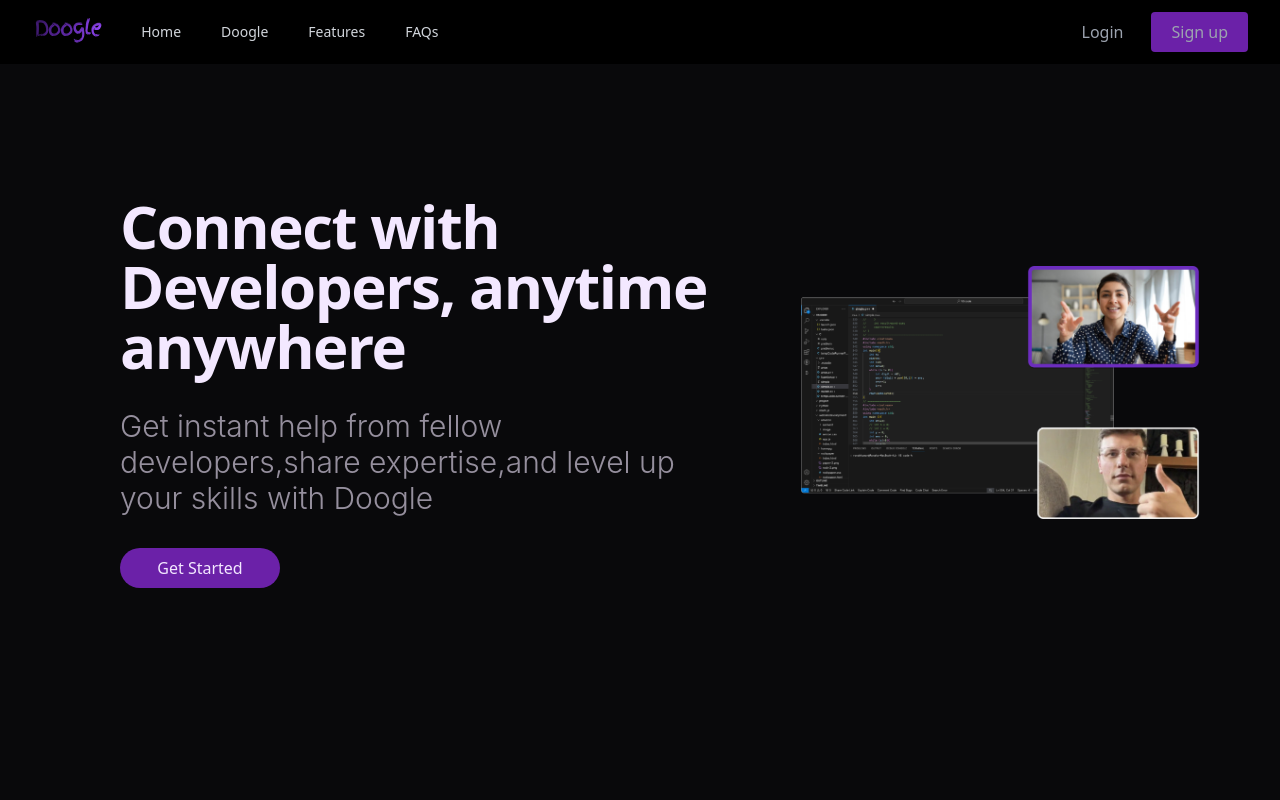
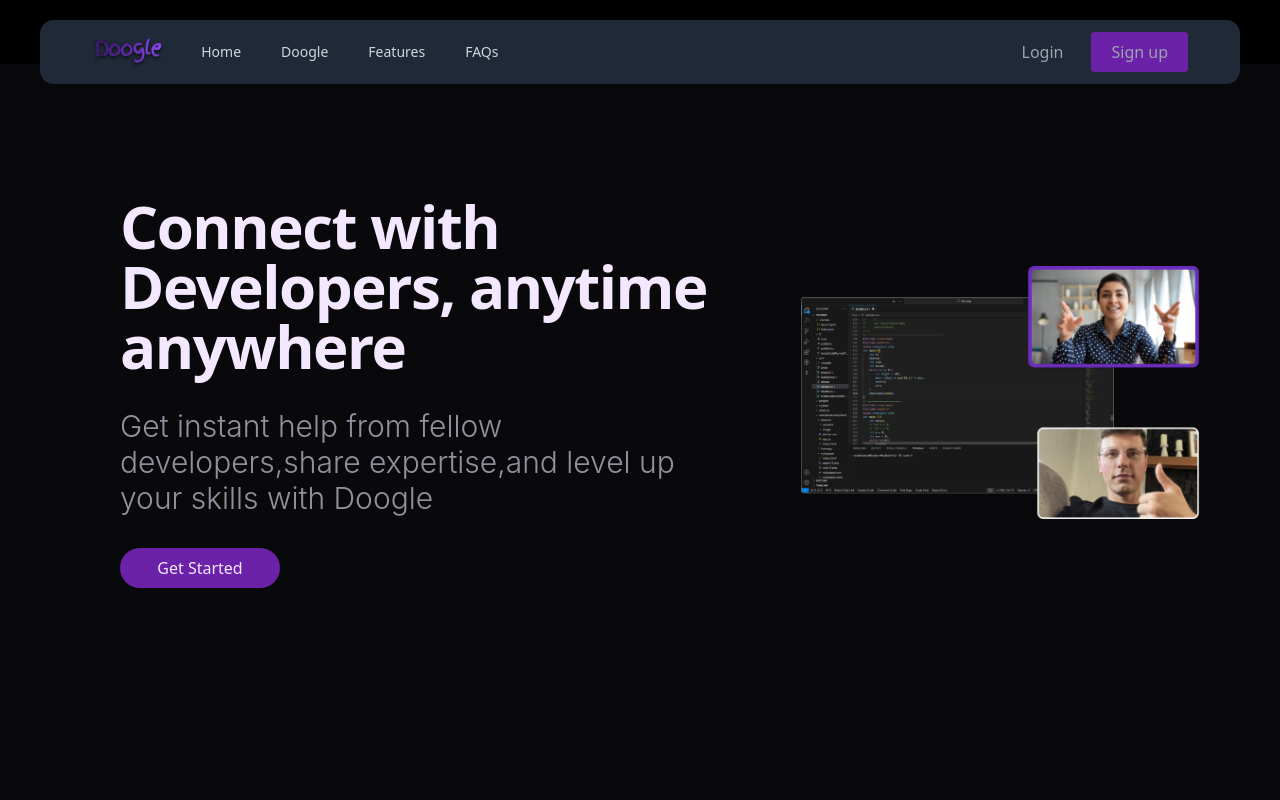
Before and after one commit to SurajjBhardwaj/Doogle, a Next.js app: page /landingpage in a window 1280 px wide. Shown: the top 800 px of the page. Built offline with nearby package versions, Linux system fonts and the light colour scheme.

Commit message:
Added floating navbar

```diff
--- a/sections/component/Navbar.jsx
+++ b/sections/component/Navbar.jsx
@@ -25,10 +25,10 @@ export default function Navbar() {
    route.push('/auth/login')
   }
   return (
-    <Disclosure as="nav" className="bg-black w-full">
+    <Disclosure as="nav" className="sticky top-5 z-20 bg-gray-800 mx-10 rounded-md shadow-md">
       {({ open }) => (
         <>
-          <div className="mx-auto max-w-7xl px-2 sm:px-6 lg:px-8">
+          <div className="mx-5 px-2 sm:px-6 lg:px-8">
             <div className="relative flex h-16 items-center justify-between">
               <div className="absolute inset-y-0 left-0 flex items-center sm:hidden">
                 {/* Mobile menu button*/}
--- a/styles/globals.css
+++ b/styles/globals.css
@@ -5,7 +5,7 @@
 @layer base {
   @layer base {
     :root {
-      --background: 0 0% 100%;
+      --background: 0 0% 0%;
       --foreground: 224 71.4% 4.1%;
       --card: 0 0% 100%;
       --card-foreground: 224 71.4% 4.1%;
```
